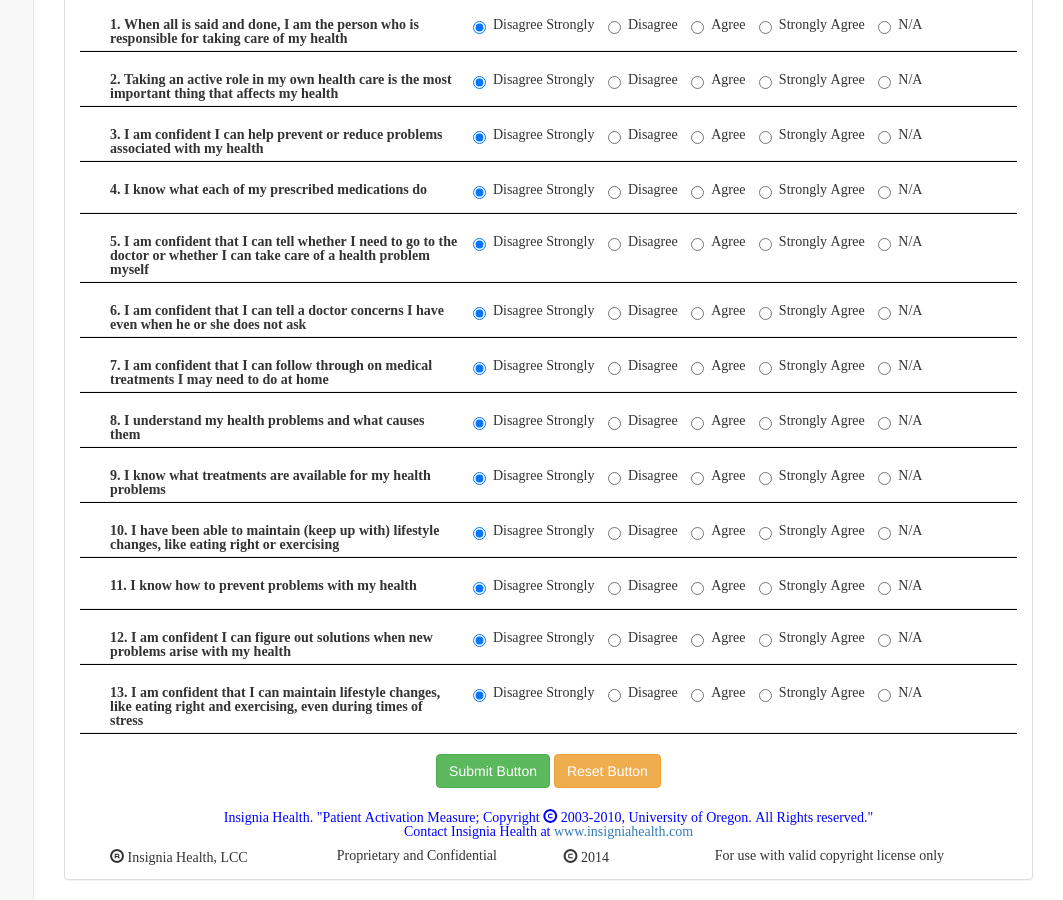
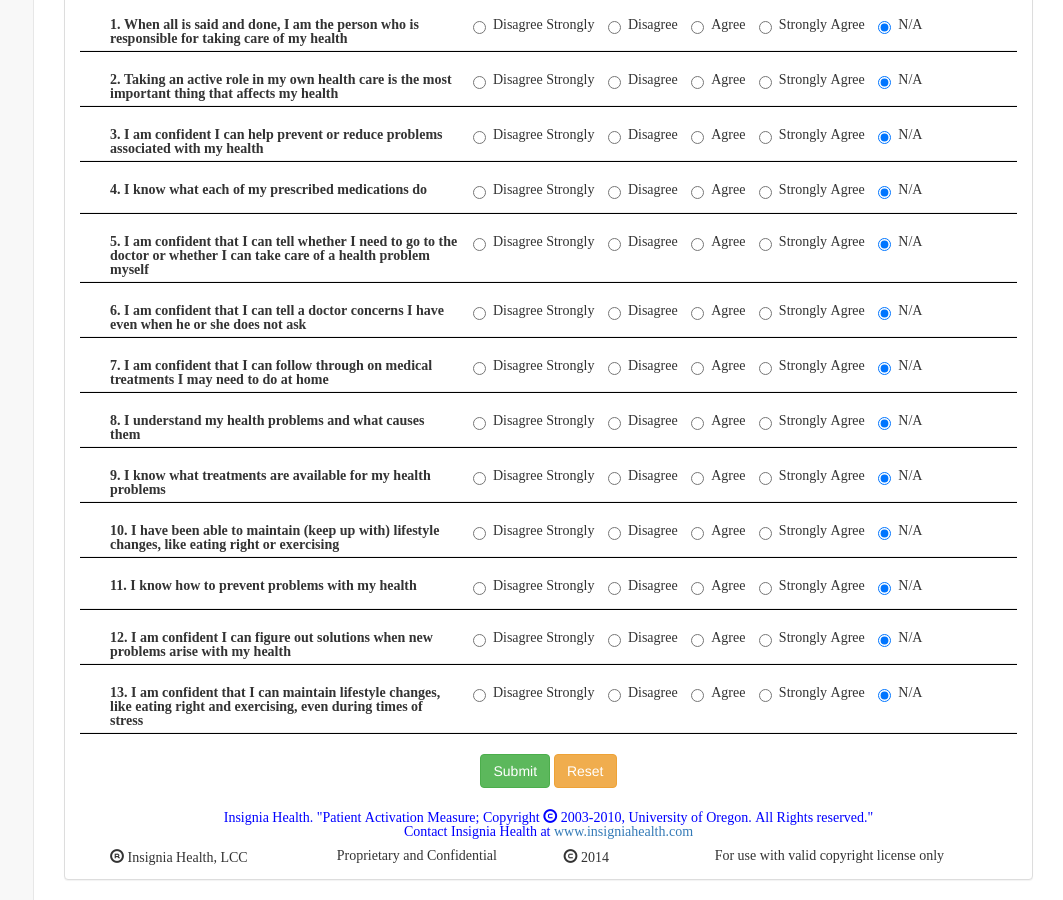
Before and after one commit to junaidrao21/bsmat, a website: page pages/pam.html in a window 1280 px wide. Shown: the part 326-1226 px from the top of the page, without its empty margins (217-1280 px from the left). Drawn offline with Linux system fonts and the light colour scheme.

Commit message:
changed default selection and added alert

```diff
--- a/pages/pam.html
+++ b/pages/pam.html
@@ -114,7 +114,7 @@
                                             <div class="form-group">
                                                 <label class="col-lg-5">1. When all is said and done, I am the person who is responsible for taking care of my health</label>
                                                 <label class="radio-inline">
-                                                    <input type="radio" name="optionsRadiosInline" id="optionsRadiosInline1" value="1" checked>Disagree Strongly
+                                                    <input type="radio" name="optionsRadiosInline" id="optionsRadiosInline1" value="1">Disagree Strongly
                                                 </label>
                                                 <label class="radio-inline">
                                                     <input type="radio" name="optionsRadiosInline" id="optionsRadiosInline2" value="2">Disagree
@@ -126,7 +126,7 @@
                                                     <input type="radio" name="optionsRadiosInline" id="optionsRadiosInline4" value="4">Strongly Agree
                                                 </label>
                                                 <label class="radio-inline">
-                                                    <input type="radio" name="optionsRadiosInline" id="optionsRadiosInline5" value="5">N/A
+                                                    <input type="radio" name="optionsRadiosInline" id="optionsRadiosInline5" value="5" checked>N/A
                                                 </label>
                                             </div>
                                         </div>
@@ -135,7 +135,7 @@
                                             <div class="form-group">
                                                 <label class="col-lg-5">2. Taking an active role in my own health care is the most important thing that affects my health</label>
                                                 <label class="radio-inline">
-                                                    <input type="radio" name="optionsRadiosInline2" id="optionsRadiosInline1" value="1" checked>Disagree Strongly
+                                                    <input type="radio" name="optionsRadiosInline2" id="optionsRadiosInline1" value="1">Disagree Strongly
                                                 </label>
                                                 <label class="radio-inline">
                                                     <input type="radio" name="optionsRadiosInline2" id="optionsRadiosInline2" value="2">Disagree
@@ -147,7 +147,7 @@
                                                     <input type="radio" name="optionsRadiosInline2" id="optionsRadiosInline4" value="4">Strongly Agree
                                                 </label>
                                                 <label class="radio-inline">
-                                                    <input type="radio" name="optionsRadiosInline2" id="optionsRadiosInline5" value="5">N/A
+                                                    <input type="radio" name="optionsRadiosInline2" id="optionsRadiosInline5" value="5" checked>N/A
                                                 </label>
                                             </div>
                                         </div>
@@ -156,7 +156,7 @@
                                             <div class="form-group">
                                                 <label class="col-lg-5">3. I am confident I can help prevent or reduce problems associated with my health</label>
                                                 <label class="radio-inline">
-                                                    <input type="radio" name="optionsRadiosInline3" id="optionsRadiosInline1" value="1" checked>Disagree Strongly
+                                                    <input type="radio" name="optionsRadiosInline3" id="optionsRadiosInline1" value="1">Disagree Strongly
                                                 </label>
                                                 <label class="radio-inline">
                                                     <input type="radio" name="optionsRadiosInline3" id="optionsRadiosInline2" value="2">Disagree
@@ -168,7 +168,7 @@
                                                     <input type="radio" name="optionsRadiosInline3" id="optionsRadiosInline4" value="4">Strongly Agree
                                                 </label>
                                                 <label class="radio-inline">
-                                                    <input type="radio" name="optionsRadiosInline3" id="optionsRadiosInline5" value="5">N/A
+                                                    <input type="radio" name="optionsRadiosInline3" id="optionsRadiosInline5" value="5" checked>N/A
                                                 </label>
                                             </div>
                                         </div>
@@ -177,7 +177,7 @@
                                             <div class="form-group">
                                                 <label class="col-lg-5">4. I know what each of my prescribed medications do</label>
                                                 <label class="radio-inline">
-                                                    <input type="radio" name="optionsRadiosInline4" id="optionsRadiosInline1" value="1" checked>Disagree Strongly
+                                                    <input type="radio" name="optionsRadiosInline4" id="optionsRadiosInline1" value="1">Disagree Strongly
                                                 </label>
                                                 <label class="radio-inline">
                                                     <input type="radio" name="optionsRadiosInline4" id="optionsRadiosInline2" value="2">Disagree
@@ -189,7 +189,7 @@
                                                     <input type="radio" name="optionsRadiosInline4" id="optionsRadiosInline4" value="4">Strongly Agree
                                                 </label>
                                                 <label class="radio-inline">
-                                                    <input type="radio" name="optionsRadiosInline4" id="optionsRadiosInline5" value="5">N/A
+                                                    <input type="radio" name="optionsRadiosInline4" id="optionsRadiosInline5" value="5" checked>N/A
                                                 </label>
                                             </div>
                                         </div>
@@ -198,7 +198,7 @@
                                             <div class="form-group">
                                                 <label class="col-lg-5">5. I am confident that I can tell whether I need to go to the doctor or whether I can take care of a health problem myself</label>
                                                 <label class="radio-inline">
-                                                    <input type="radio" name="optionsRadiosInline5" id="optionsRadiosInline1" value="1" checked>Disagree Strongly
+                                                    <input type="radio" name="optionsRadiosInline5" id="optionsRadiosInline1" value="1">Disagree Strongly
                                                 </label>
                                                 <label class="radio-inline">
                                                     <input type="radio" name="optionsRadiosInline5" id="optionsRadiosInline2" value="2">Disagree
@@ -210,7 +210,7 @@
                                                     <input type="radio" name="optionsRadiosInline5" id="optionsRadiosInline4" value="4">Strongly Agree
                                                 </label>
                                                 <label class="radio-inline">
-                                                    <input type="radio" name="optionsRadiosInline5" id="optionsRadiosInline5" value="5">N/A
+                                                    <input type="radio" name="optionsRadiosInline5" id="optionsRadiosInline5" value="5" checked>N/A
                                                 </label>
                                             </div>
                                         </div>
@@ -219,7 +219,7 @@
                                             <div class="form-group">
                                                 <label class="col-lg-5">6. I am confident that I can tell a doctor concerns I have even when he or she does not ask</label>
                                                 <label class="radio-inline">
-                                                    <input type="radio" name="optionsRadiosInline6" id="optionsRadiosInline1" value="1" checked>Disagree Strongly
+                                                    <input type="radio" name="optionsRadiosInline6" id="optionsRadiosInline1" value="1">Disagree Strongly
                                                 </label>
                                                 <label class="radio-inline">
                                                     <input type="radio" name="optionsRadiosInline6" id="optionsRadiosInline2" value="2">Disagree
@@ -231,7 +231,7 @@
                                                     <input type="radio" name="optionsRadiosInline6" id="optionsRadiosInline4" value="4">Strongly Agree
                                                 </label>
                                                 <label class="radio-inline">
-                                                    <input type="radio" name="optionsRadiosInline6" id="optionsRadiosInline5" value="5">N/A
+                                                    <input type="radio" name="optionsRadiosInline6" id="optionsRadiosInline5" value="5" checked>N/A
                                                 </label>
                                             </div>
                                         </div>
@@ -240,7 +240,7 @@
                                             <div class="form-group">
                                                 <label class="col-lg-5">7. I am confident that I can follow through on medical treatments I may need to do at home</label>
                                                 <label class="radio-inline">
-                                                    <input type="radio" name="optionsRadiosInline7" id="optionsRadiosInline1" value="1" checked>Disagree Strongly
+                                                    <input type="radio" name="optionsRadiosInline7" id="optionsRadiosInline1" value="1">Disagree Strongly
                                                 </label>
                                                 <label class="radio-inline">
                                                     <input type="radio" name="optionsRadiosInline7" id="optionsRadiosInline2" value="2">Disagree
@@ -252,7 +252,7 @@
                                                     <input type="radio" name="optionsRadiosInline7" id="optionsRadiosInline4" value="4">Strongly Agree
                                                 </label>
                                                 <label class="radio-inline">
-                                                    <input type="radio" name="optionsRadiosInline7" id="optionsRadiosInline5" value="5">N/A
+                                                    <input type="radio" name="optionsRadiosInline7" id="optionsRadiosInline5" value="5" checked>N/A
                                                 </label>
                                             </div>
                                         </div>
@@ -261,7 +261,7 @@
                                             <div class="form-group">
                                                 <label class="col-lg-5">8. I understand my health problems and what causes them</label>
                                                 <label class="radio-inline">
-                                                    <input type="radio" name="optionsRadiosInline8" id="optionsRadiosInline1" value="1" checked>Disagree Strongly
+                                                    <input type="radio" name="optionsRadiosInline8" id="optionsRadiosInline1" value="1">Disagree Strongly
                                                 </label>
                                                 <label class="radio-inline">
                                                     <input type="radio" name="optionsRadiosInline8" id="optionsRadiosInline2" value="2">Disagree
@@ -273,7 +273,7 @@
                                                     <input type="radio" name="optionsRadiosInline8" id="optionsRadiosInline4" value="4">Strongly Agree
                                                 </label>
                                                 <label class="radio-inline">
-                                                    <input type="radio" name="optionsRadiosInline8" id="optionsRadiosInline5" value="5">N/A
+                                                    <input type="radio" name="optionsRadiosInline8" id="optionsRadiosInline5" value="5" checked>N/A
                                                 </label>
                                             </div>
                                         </div>
@@ -282,7 +282,7 @@
                                             <div class="form-group">
                                                 <label class="col-lg-5">9. I know what treatments are available for my health problems</label>
                                                 <label class="radio-inline">
-                                                    <input type="radio" name="optionsRadiosInline9" id="optionsRadiosInline1" value="1" checked>Disagree Strongly
+                                                    <input type="radio" name="optionsRadiosInline9" id="optionsRadiosInline1" value="1">Disagree Strongly
                                                 </label>
                                                 <label class="radio-inline">
                                                     <input type="radio" name="optionsRadiosInline9" id="optionsRadiosInline2" value="2">Disagree
@@ -294,7 +294,7 @@
                                                     <input type="radio" name="optionsRadiosInline9" id="optionsRadiosInline4" value="4">Strongly Agree
                                                 </label>
                                                 <label class="radio-inline">
-                                                    <input type="radio" name="optionsRadiosInline9" id="optionsRadiosInline5" value="5">N/A
+                                                    <input type="radio" name="optionsRadiosInline9" id="optionsRadiosInline5" value="5" checked>N/A
                                                 </label>
                                             </div>
                                         </div>
@@ -303,7 +303,7 @@
                                             <div class="form-group">
                                                 <label class="col-lg-5">10. I have been able to maintain (keep up with) lifestyle changes, like eating right or exercising</label>
                                                 <label class="radio-inline">
-                                                    <input type="radio" name="optionsRadiosInline10" id="optionsRadiosInline1" value="1" checked>Disagree Strongly
+                                                    <input type="radio" name="optionsRadiosInline10" id="optionsRadiosInline1" value="1">Disagree Strongly
                                                 </label>
                                                 <label class="radio-inline">
                                                     <input type="radio" name="optionsRadiosInline10" id="optionsRadiosInline2" value="2">Disagree
@@ -315,7 +315,7 @@
                                                     <input type="radio" name="optionsRadiosInline10" id="optionsRadiosInline4" value="4">Strongly Agree
                                                 </label>
                                                 <label class="radio-inline">
-                                                    <input type="radio" name="optionsRadiosInline10" id="optionsRadiosInline5" value="5">N/A
+                                                    <input type="radio" name="optionsRadiosInline10" id="optionsRadiosInline5" value="5" checked>N/A
                                                 </label>
                                             </div>
                                         </div>
@@ -324,7 +324,7 @@
                                             <div class="form-group">
                                                 <label class="col-lg-5">11. I know how to prevent problems with my health</label>
                                                 <label class="radio-inline">
-                                                    <input type="radio" name="optionsRadiosInline11" id="optionsRadiosInline1" value="1" checked>Disagree Strongly
+                                                    <input type="radio" name="optionsRadiosInline11" id="optionsRadiosInline1" value="1">Disagree Strongly
                                                 </label>
                                                 <label class="radio-inline">
                                                     <input type="radio" name="optionsRadiosInline11" id="optionsRadiosInline2" value="2">Disagree
@@ -336,7 +336,7 @@
                                                     <input type="radio" name="optionsRadiosInline11" id="optionsRadiosInline4" value="4">Strongly Agree
                                                 </label>
                                                 <label class="radio-inline">
-                                                    <input type="radio" name="optionsRadiosInline11" id="optionsRadiosInline5" value="5">N/A
+                                                    <input type="radio" name="optionsRadiosInline11" id="optionsRadiosInline5" value="5" checked>N/A
                                                 </label>
                                             </div>
                                         </div>
@@ -345,7 +345,7 @@
                                             <div class="form-group">
                                                 <label class="col-lg-5">12. I am confident I can figure out solutions when new problems arise with my health</label>
                                                 <label class="radio-inline">
-                                                    <input type="radio" name="optionsRadiosInline12" id="optionsRadiosInline1" value="1" checked>Disagree Strongly
+                                                    <input type="radio" name="optionsRadiosInline12" id="optionsRadiosInline1" value="1">Disagree Strongly
                                                 </label>
                                                 <label class="radio-inline">
                                                     <input type="radio" name="optionsRadiosInline12" id="optionsRadiosInline2" value="2">Disagree
@@ -357,7 +357,7 @@
                                                     <input type="radio" name="optionsRadiosInline12" id="optionsRadiosInline4" value="4">Strongly Agree
                                                 </label>
                                                 <label class="radio-inline">
-                                                    <input type="radio" name="optionsRadiosInline12" id="optionsRadiosInline5" value="5">N/A
+                                                    <input type="radio" name="optionsRadiosInline12" id="optionsRadiosInline5" value="5" checked>N/A
                                                 </label>
                                             </div>
                                         </div>
@@ -366,7 +366,7 @@
                                             <div class="form-group">
                                                 <label class="col-lg-5">13. I am confident that I can maintain lifestyle changes, like eating right and exercising, even during times of stress</label>
                                                 <label class="radio-inline">
-                                                    <input type="radio" name="optionsRadiosInline13" id="optionsRadiosInline1" value="1" checked>Disagree Strongly
+                                                    <input type="radio" name="optionsRadiosInline13" id="optionsRadiosInline1" value="1">Disagree Strongly
                                                 </label>
                                                 <label class="radio-inline">
                                                     <input type="radio" name="optionsRadiosInline13" id="optionsRadiosInline2" value="2">Disagree
@@ -378,14 +378,14 @@
                                                     <input type="radio" name="optionsRadiosInline13" id="optionsRadiosInline4" value="4">Strongly Agree
                                                 </label>
                                                 <label class="radio-inline">
-                                                    <input type="radio" name="optionsRadiosInline13" id="optionsRadiosInline5" value="5">N/A
+                                                    <input type="radio" name="optionsRadiosInline13" id="optionsRadiosInline5" value="5" checked>N/A
                                                 </label>
                                             </div>
                                         </div>
                                         <hr style="width: 100%; color: black; height: 1px; background-color:black;" />
                                         <div class="text-center">
-                                            <button type="submit" class="btn btn-success" style="align:center">Submit Button</button>
-                                            <button type="reset" class="btn btn-warning">Reset Button</button>
+                                            <button type="submit" class="btn btn-success" style="align:center">Submit</button>
+                                            <button type="reset" class="btn btn-warning">Reset</button>
 										</div>
                                     </form>
                                     <br/>
```
Also changed, not shown: 1 other file.
